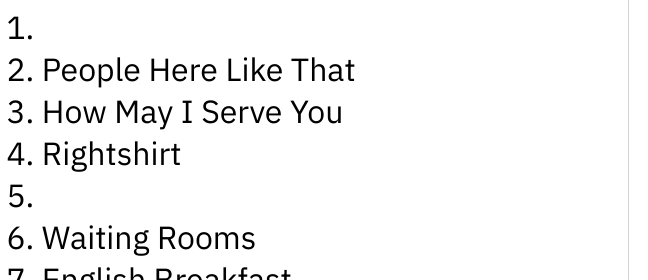
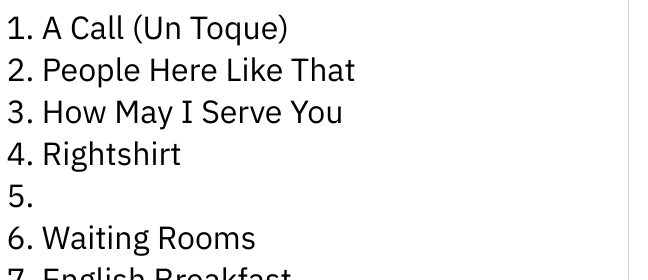
Before and after one commit to josegoliva/josecarlosgarciaoliva, a plain HTML site: page austerity.html in a window 1280 px wide. Shown: the top 280 px of the page, 0-648 px from the left. Drawn offline with Linux system fonts and the light colour scheme; grey boxes are pictures that could not be loaded.

Commit message:
Update austerity.html

```diff
--- a/austerity.html
+++ b/austerity.html
@@ -55,7 +55,7 @@
 		<div class="container">
 			<div class="item q">
 				<ul>
-					<li><a class="thisone" href="acall.html">A Call (Un Toque)</a></li>
+					<li><a href="acall.html">A Call (Un Toque)</a></li>
 					<li><a href="peopleherelikethat.html">People Here Like That</a></li>
 					<li><a href="howmayiserveyou.html">How May I Serve You</a></li>
 					<li><a href="rightshirt.html">Rightshirt</a></li>
```
